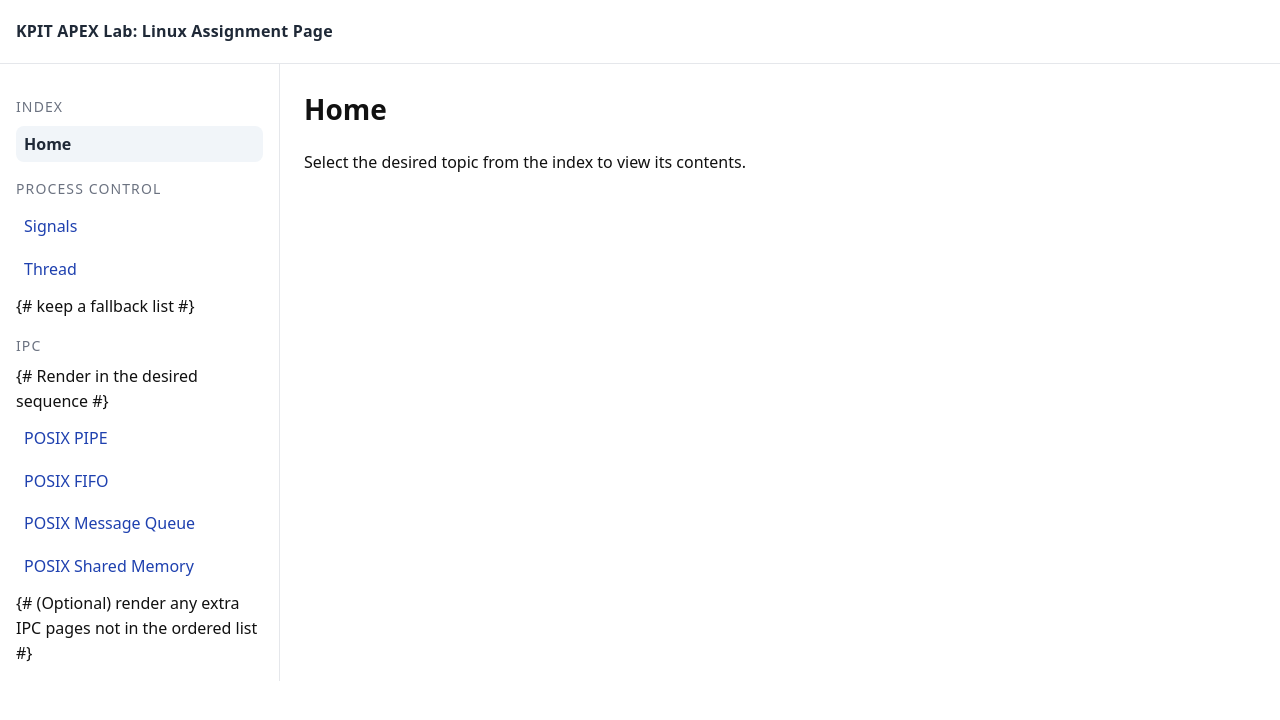
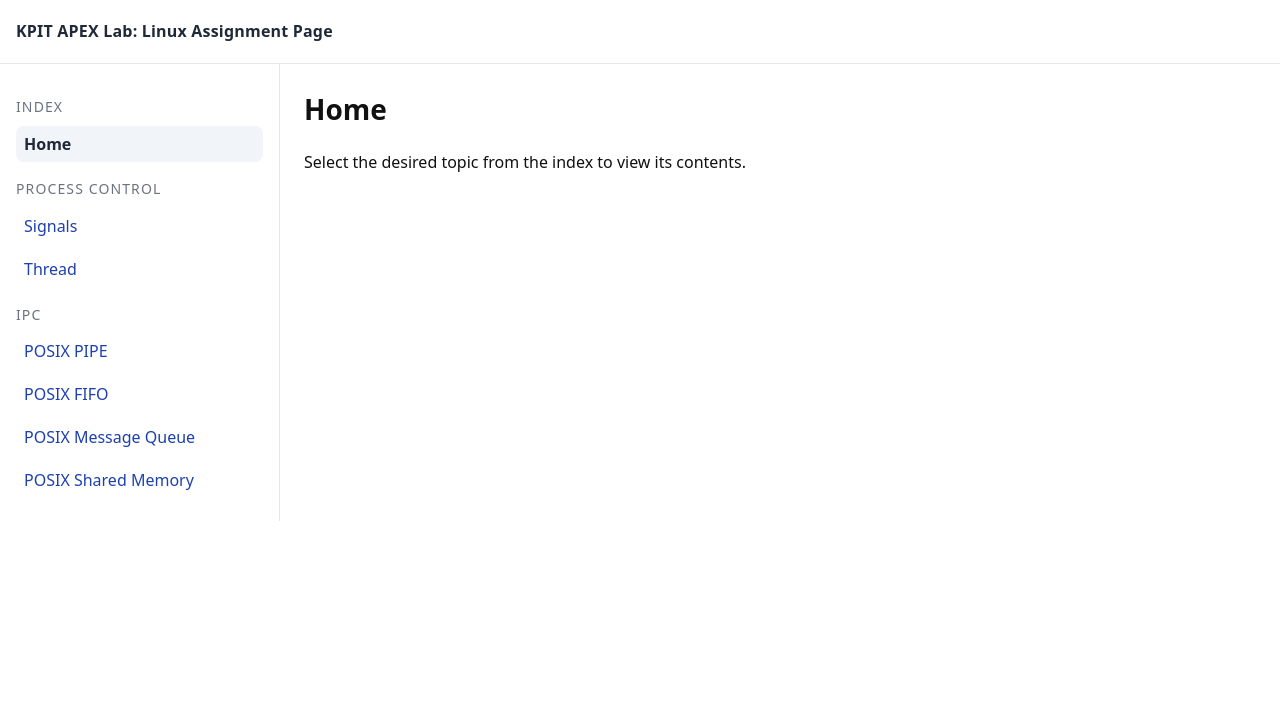
Before and after one commit to kAPEXLab/assignment, a Jekyll site: the page built from index.md, in a window 1280 px wide. Shown: the top 720 px of the page. Built offline with Jekyll 4.4.1, drawn with Linux system fonts in a browser that asks for light colours.

Commit message:
Update default.html

```diff
--- a/_layouts/default.html
+++ b/_layouts/default.html
@@ -153,22 +153,21 @@
         </ul>
       {%- endif -%}
 
-            {%- comment -%}
+      {%- comment -%}
         IPC section — fixed order: PIPE, FIFO, Message Queue, Shared Memory
       {%- endcomment -%}
       {% assign IPC = NAV | where: 'category', 'IPC' %}
-      {%- assign IPC_SORTED = IPC | sort: 'title' -%} {# keep a fallback list #}
       {%- if IPC and IPC.size > 0 -%}
         <p class="nav-section-title">IPC</p>
         <ul class="nav-list">
           {%- assign order = "POSIX PIPE|POSIX FIFO|POSIX Message Queue|POSIX Shared Memory" | split:"|" -%}
 
-          {# Render in the desired sequence #}
+          {%- comment -%} Render in the desired sequence {%- endcomment -%}
           {%- for name in order -%}
             {%- for p in IPC -%}
               {%- if p.title == name -%}
                 <li>
-                  <a class="nav-link{% if CURRENT_URL == p.url %}" aria-current="page{% endif %}" href="{{ p.url | relative_url }}">
+                  <a class="nav-link{% if CURRENT_URL == p.url %} is-active{% endif %}" {% if CURRENT_URL == p.url %}aria-current="page"{% endif %} href="{{ p.url | relative_url }}">
                     {{ p.title }}
                   </a>
                 </li>
@@ -176,7 +175,7 @@
             {%- endfor -%}
           {%- endfor -%}
 
-          {# (Optional) render any extra IPC pages not in the ordered list #}
+          {%- comment -%} Optional: any extra IPC pages not in the ordered list {%- endcomment -%}
           {%- assign extras = "" | split:"" -%}
           {%- for p in IPC -%}
             {%- unless order contains p.title -%}
@@ -186,7 +185,7 @@
           {%- assign extras = extras | sort: 'title' -%}
           {%- for p in extras -%}
             <li>
-              <a class="nav-link{% if CURRENT_URL == p.url %}" aria-current="page{% endif %}" href="{{ p.url | relative_url }}">
+              <a class="nav-link{% if CURRENT_URL == p.url %} is-active{% endif %}" {% if CURRENT_URL == p.url %}aria-current="page"{% endif %} href="{{ p.url | relative_url }}">
                 {{ p.title }}
               </a>
             </li>
```
